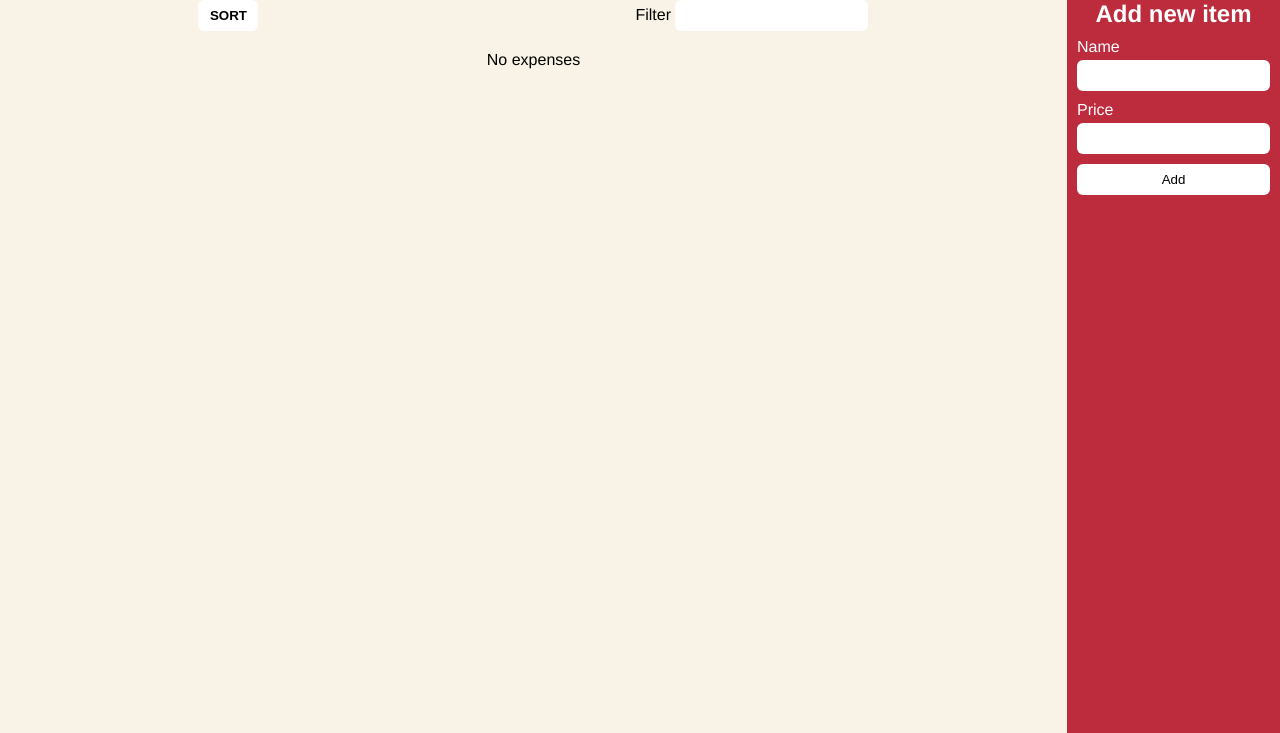
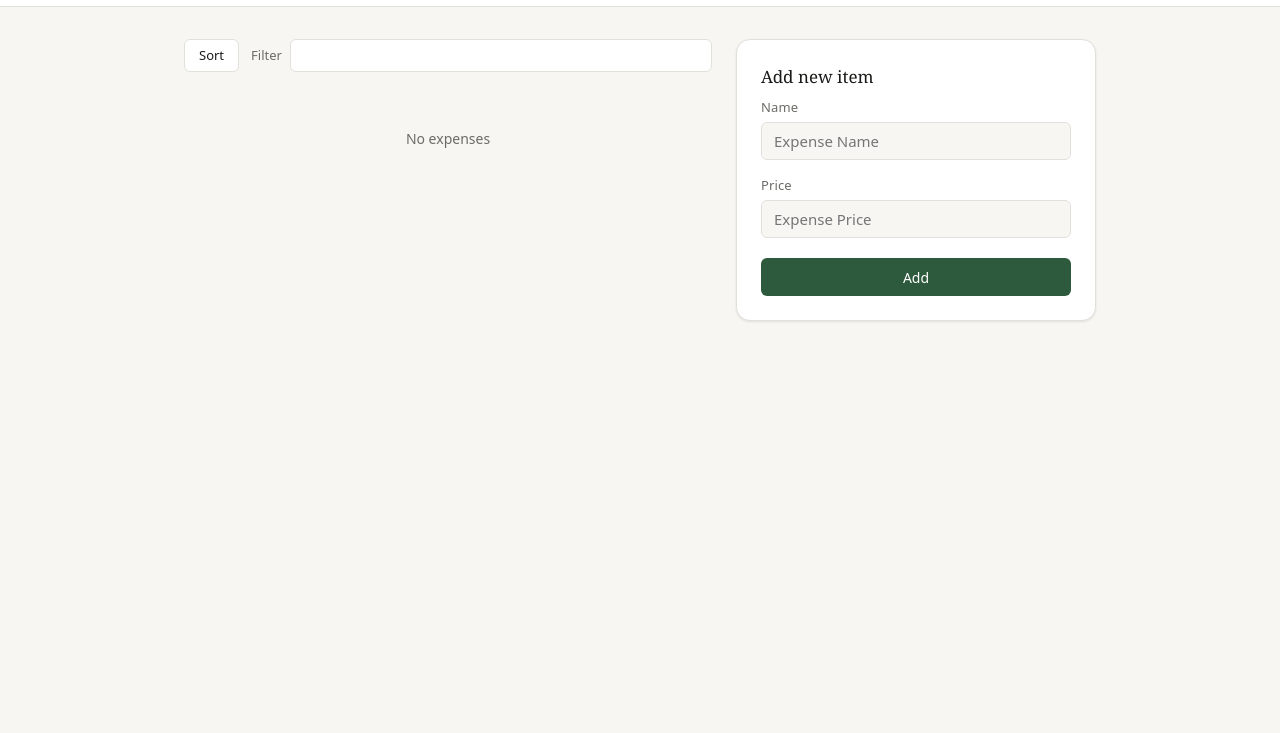
Before and after one commit to marg4ryn/Expenses-List, a website: page index.html in a window 1280 px wide. Shown: the part 67-800 px from the top of the page. Drawn offline with Linux system fonts and the light colour scheme.

Commit message:
style: rewrite styles

```diff
--- a/index.html
+++ b/index.html
@@ -1,9 +1,13 @@
 <!doctype html>
-<html>
+<html lang="pl">
   <head>
+    <meta charset="UTF-8" />
+    <meta name="viewport" content="width=device-width, initial-scale=1.0" />
+    <title>Expenses</title>
     <link rel="stylesheet" href="./src/css/style.css" />
     <script src="./src/js/script.js" defer></script>
   </head>
+
   <body>
     <header>
       <h1>List of Expenses</h1>
@@ -15,25 +19,42 @@
           <button type="button" id="sortBtn" class="button">Sort</button>
           <div class="filterContainer">
             <label for="filter">Filter</label>
-            <input type="text" id="filter" />
+            <input type="text" id="filter" autocomplete="off" />
           </div>
         </div>
-        <ul></ul>
-        <p id="blankListMsg">No expenses</p>
+        <ul id="expenseList"></ul>
+        <p id="blankListMsg" aria-live="polite">No expenses</p>
       </section>
 
       <section class="right">
-        <form>
-          <h2>Add new item</h2>
-          <div>
-            <label for="fname">Name</label>
-            <input type="text" id="fname" required />
-          </div>
-          <div>
-            <label for="fprice">Price</label>
-            <input type="number" id="fprice" min="0.01" step="0.01" required />
-          </div>
-          <button type="submit">Add</button>
+        <form id="expenseForm">
+          <fieldset>
+            <legend>Add new item</legend>
+            <div class="field">
+              <label for="fname">Name</label>
+              <input
+                type="text"
+                id="fname"
+                name="name"
+                autocomplete="on"
+                placeholder="Expense Name"
+                required
+              />
+            </div>
+            <div class="field">
+              <label for="fprice">Price</label>
+              <input
+                type="number"
+                id="fprice"
+                name="price"
+                min="0.01"
+                step="0.01"
+                placeholder="Expense Price"
+                required
+              />
+            </div>
+            <button type="submit">Add</button>
+          </fieldset>
         </form>
       </section>
     </main>
--- a/src/css/style.css
+++ b/src/css/style.css
@@ -1,123 +1,280 @@
-:root {
-  --color-1: #2c2627;
-  --color-2: #bc2c3d;
-  --color-3: #f8f3e6;
-  --color-4: #efd2bc;
+*,
+*::before,
+*::after {
+  box-sizing: border-box;
+  margin: 0;
+  padding: 0;
 }
 
-* {
-  margin: 0;
-  padding: 0;
-  box-sizing: border-box;
+:root {
+  --color-bg: #f7f6f3;
+  --color-surface: #ffffff;
+  --color-border: #e2e0da;
+  --color-text: #1a1a18;
+  --color-text-muted: #6b6b67;
+  --color-accent: #2d5a3d;
+  --color-accent-hover: #234830;
+  --color-accent-light: #eaf3de;
+  --color-danger: #a32d2d;
+  --radius-sm: 6px;
+  --radius-md: 10px;
+  --radius-lg: 14px;
+  --font: 'Georgia', 'Times New Roman', serif;
+  --font-ui: system-ui, -apple-system, sans-serif;
+  --shadow: 0 1px 3px rgba(0, 0, 0, 0.06), 0 1px 2px rgba(0, 0, 0, 0.04);
 }
 
 body {
-  display: flex;
-  flex-direction: column;
-  flex-wrap: nowrap;
-  height: 100vh;
-  font-family: 'Franklin Gothic Medium', 'Arial Narrow', Arial, sans-serif;
+  font-family: var(--font-ui);
+  background: var(--color-bg);
+  color: var(--color-text);
+  min-height: 100vh;
+  line-height: 1.5;
 }
 
 header {
-  background-color: var(--color-1);
-  color: white;
-  padding: 10px;
-  text-align: center;
-  font-size: medium;
+  background: var(--color-surface);
+  border-bottom: 1px solid var(--color-border);
+  padding: 1.25rem 2rem;
+}
+
+header h1 {
+  font-family: var(--font);
+  font-size: 1.375rem;
+  font-weight: normal;
+  letter-spacing: -0.01em;
+  color: var(--color-text);
 }
 
 main {
-  display: flex;
-  flex-direction: row;
-  flex-wrap: nowrap;
-  flex: 1;
+  display: grid;
+  grid-template-columns: 1fr 360px;
+  gap: 1.5rem;
+  max-width: 960px;
+  margin: 2rem auto;
+  padding: 0 1.5rem;
 }
+
+/* ── Left section ── */
 
 .left {
   display: flex;
   flex-direction: column;
-  align-items: center;
-  flex: 1;
-  background-color: var(--color-3);
-  padding: 10px;
-  gap: 10px;
+  gap: 1rem;
 }
 
 .btnContainer {
   display: flex;
-  flex-direction: row;
-  flex-wrap: nowrap;
   align-items: center;
-  justify-content: space-around;
-  width: 100%;
+  gap: 0.75rem;
 }
 
-.btnContainer button {
-  width: 60px;
-  font-weight: bold;
-  text-transform: uppercase;
+.button {
+  font-family: var(--font-ui);
+  font-size: 0.8125rem;
+  font-weight: 500;
+  color: var(--color-text);
+  background: var(--color-surface);
+  border: 1px solid var(--color-border);
+  border-radius: var(--radius-sm);
+  padding: 0.4rem 0.875rem;
+  cursor: pointer;
+  transition:
+    background 0.15s,
+    border-color 0.15s;
+  white-space: nowrap;
 }
 
+.button:hover {
+  background: var(--color-bg);
+  border-color: #c8c6c0;
+}
+
+.button:active {
+  background: #eceae4;
+}
+
+.filterContainer {
+  display: flex;
+  align-items: center;
+  gap: 0.5rem;
+  flex: 1;
+}
+
+.filterContainer label {
+  font-size: 0.8125rem;
+  color: var(--color-text-muted);
+  white-space: nowrap;
+}
+
+.filterContainer input {
+  flex: 1;
+  font-family: var(--font-ui);
+  font-size: 0.8125rem;
+  color: var(--color-text);
+  background: var(--color-surface);
+  border: 1px solid var(--color-border);
+  border-radius: var(--radius-sm);
+  padding: 0.4rem 0.625rem;
+  outline: none;
+  transition:
+    border-color 0.15s,
+    box-shadow 0.15s;
+}
+
+.filterContainer input:focus {
+  border-color: var(--color-accent);
+  box-shadow: 0 0 0 3px rgba(45, 90, 61, 0.12);
+}
+
+ul {
+  list-style: none;
+  display: flex;
+  flex-direction: column;
+  gap: 0.375rem;
+}
+
+ul li {
+  display: flex;
+  align-items: center;
+  justify-content: space-between;
+  cursor: pointer;
+  background: var(--color-surface);
+  border: 1px solid var(--color-border);
+  border-radius: var(--radius-md);
+  padding: 0.75rem 1rem;
+  font-size: 0.9375rem;
+  box-shadow: var(--shadow);
+  animation: slideIn 0.15s ease;
+}
+
+@keyframes slideIn {
+  from {
+    opacity: 0;
+    transform: translateY(-4px);
+  }
+  to {
+    opacity: 1;
+    transform: translateY(0);
+  }
+}
+
+ul li .item-price {
+  font-variant-numeric: tabular-nums;
+  font-weight: 500;
+  color: var(--color-accent);
+}
+
+#blankListMsg {
+  font-size: 0.875rem;
+  color: var(--color-text-muted);
+  padding: 1.5rem 0 0.5rem;
+  text-align: center;
+}
+
+/* ── Right section ── */
+
 .right {
-  display: flex;
-  max-width: 250px;
-  background-color: var(--color-2);
-  color: white;
-  padding: 10px;
+  align-self: start;
 }
 
 form {
+  background: var(--color-surface);
+  border: 1px solid var(--color-border);
+  border-radius: var(--radius-lg);
+  box-shadow: var(--shadow);
+  overflow: hidden;
+}
+
+fieldset {
+  border: none;
+  padding: 0.5rem 1.5rem 1.5rem 1.5rem;
   display: flex;
   flex-direction: column;
-  flex-wrap: nowrap;
-  gap: 10px;
+  gap: 1rem;
 }
 
-form h2 {
-  text-align: center;
+legend {
+  font-family: var(--font);
+  font-size: 1.0625rem;
+  font-weight: normal;
+  color: var(--color-text);
+  padding-top: 1.5rem;
 }
 
-form div {
+.field {
   display: flex;
   flex-direction: column;
-  gap: 4px;
+  gap: 0.3rem;
 }
 
-input,
-button {
-  background-color: white;
-  padding: 8px;
-  border-radius: 6px;
-  border: none;
-  cursor: pointer;
+.field label {
+  font-size: 0.8125rem;
+  font-weight: 500;
+  color: var(--color-text-muted);
+  letter-spacing: 0.01em;
 }
 
-button:hover {
-  opacity: 0.9;
+.field input {
+  font-family: var(--font-ui);
+  font-size: 0.9375rem;
+  color: var(--color-text);
+  background: var(--color-bg);
+  border: 1px solid var(--color-border);
+  border-radius: var(--radius-sm);
+  padding: 0.5rem 0.75rem;
+  outline: none;
+  transition:
+    border-color 0.15s,
+    background 0.15s,
+    box-shadow 0.15s;
 }
 
-ul {
-  width: 100%;
-  list-style: none;
+.field input:focus {
+  background: var(--color-surface);
+  border-color: var(--color-accent);
+  box-shadow: 0 0 0 3px rgba(45, 90, 61, 0.12);
 }
 
-li {
-  background: white;
-  padding: 10px;
-  margin-bottom: 8px;
-  border-radius: 6px;
-  cursor: pointer;
+.field input:invalid:not(:placeholder-shown) {
+  border-color: var(--color-danger);
+  box-shadow: 0 0 0 3px rgba(163, 45, 45, 0.1);
 }
 
-@media (max-width: 700px) {
+form button[type='submit'] {
+  font-family: var(--font-ui);
+  font-size: 0.875rem;
+  font-weight: 500;
+  color: #ffffff;
+  background: var(--color-accent);
+  border: none;
+  border-radius: var(--radius-sm);
+  padding: 0.6rem 1.25rem;
+  cursor: pointer;
+  width: 100%;
+  margin-top: 0.25rem;
+  transition:
+    background 0.15s,
+    transform 0.1s;
+}
+
+form button[type='submit']:hover {
+  background: var(--color-accent-hover);
+}
+
+form button[type='submit']:active {
+  transform: scale(0.98);
+}
+
+/* ── Responsive ── */
+
+@media (max-width: 640px) {
   main {
-    flex-direction: column;
+    grid-template-columns: 1fr;
+    margin: 1rem auto;
   }
 
   .right {
-    width: 100%;
-    max-width: none;
-    justify-content: center;
+    order: -1;
   }
 }
```
